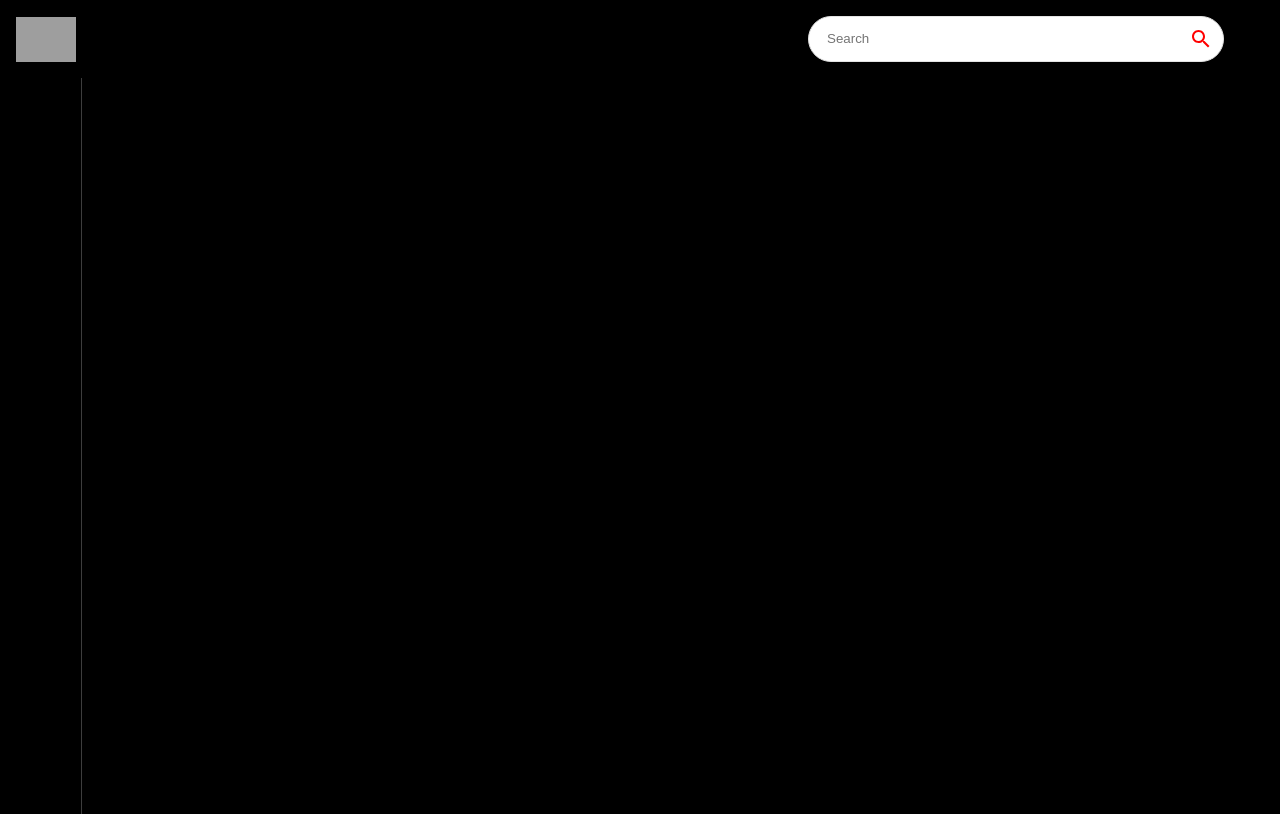
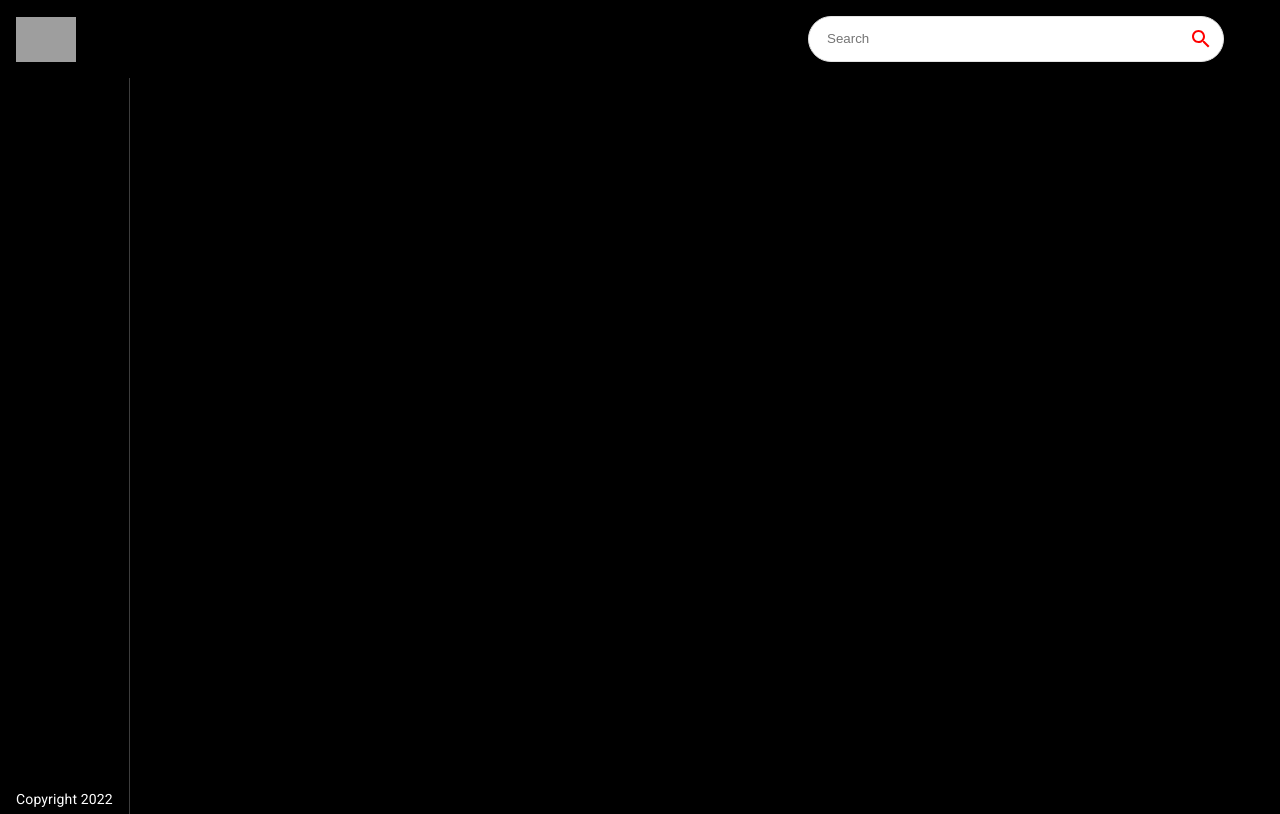
Before and after one commit to kunalkatara12/youtube-clone-gemini, a React (Create React App) app: page / in a window 1280 px wide. Built offline with nearby package versions, Linux system fonts and the light colour scheme; grey boxes are pictures that could not be loaded.

Commit message:
added Sidebar and changes in Feed

```diff
--- a/src/components/Feed.jsx
+++ b/src/components/Feed.jsx
@@ -1,5 +1,6 @@
 import React from "react";
-import { Stack,Box } from "@mui/material";
+import { Stack,Box, Typography } from "@mui/material";
+import Sidebar from "./Sidebar";
 const Feed = () => {
   return (
     <Stack
@@ -17,7 +18,10 @@
           px: { sx: 0, md: 2 },
         }}
       >
-        Sidebar
+   <Sidebar/>
+
+        <Typography className='copyright' variant="body2" sx={{mt:1.5, color:"#fff"}}>
+          Copyright 2022</Typography>
       </Box>
     </Stack>
   );
--- /dev/null
+++ b/src/components/Sidebar.jsx
@@ -0,0 +1,78 @@
+import React from "react";
+import { Stack } from "@mui/material";
+import { categories } from "../utils/constants";
+const selectedCategory = "New";
+const Sidebar = () => (
+  <Stack
+    direction="row"
+    sx={{
+      overflowY: "auto",
+      height: { sx: "auto", md: "95%" },
+      flexDirection: { md: "column" },
+    }}
+  >
+    {categories.map((category) => {
+      <button
+        className="category-btn"
+        style={{
+          background: category.name === selectedCategory && "#FC1503",
+          color: "white",
+        }}
+      >
+        <span>{category.icon}</span>
+        <span>{category.name}</span>
+      </button>;
+    })}
+  </Stack>
+);
+
+export default Sidebar;
+
+
+
+
+
+
+// import React from "react";
+// import { Stack } from "@mui/material";
+
+// import { categories } from "../utils/constants";
+
+// const Categories = ({ selectedCategory, setSelectedCategory }) => (
+//   <Stack
+//     direction="row"
+//     sx={{
+//       overflowY: "auto",
+//       height: { sx: "auto", md: "95%" },
+//       flexDirection: { md: "column" },
+//     }}
+//   >
+//     {categories.map((category) => (
+//       <button
+//         className="category-btn"
+//         onClick={() => setSelectedCategory(category.name)}
+//         style={{
+//           background: category.name === selectedCategory && "#FC1503",
+//           color: "white",
+//         }}
+//         key={category.name}
+//       >
+//         <span
+//           style={{
+//             color: category.name === selectedCategory ? "white" : "red",
+//             marginRight: "15px",
+//           }}
+//         >
+//           {category.icon}
+//         </span>
+//         <span
+//           style={{ opacity: category.name === selectedCategory ? "1" : "0.8" }}
+//         >
+//           {category.name}
+//         </span>
+//       </button>
+//     ))}
+//   </Stack>
+// );
+
+// export default Categories;
--- a/src/components/index.js
+++ b/src/components/index.js
@@ -4,3 +4,4 @@
 export { default as ChannelDetail } from "./ChannelDetail";
 export { default as VideoDetail } from "./VideoDetail";
 export { default as SearchBar } from "./SearchBar";
+export { default as Sidebar } from "./Sidebar";
```
